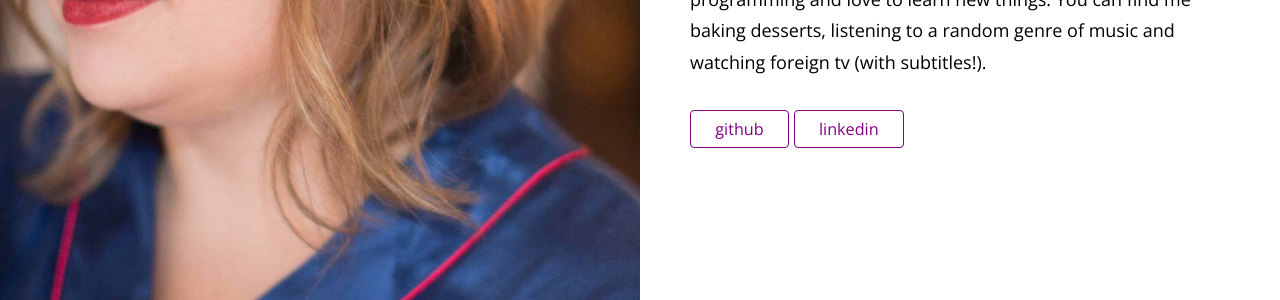
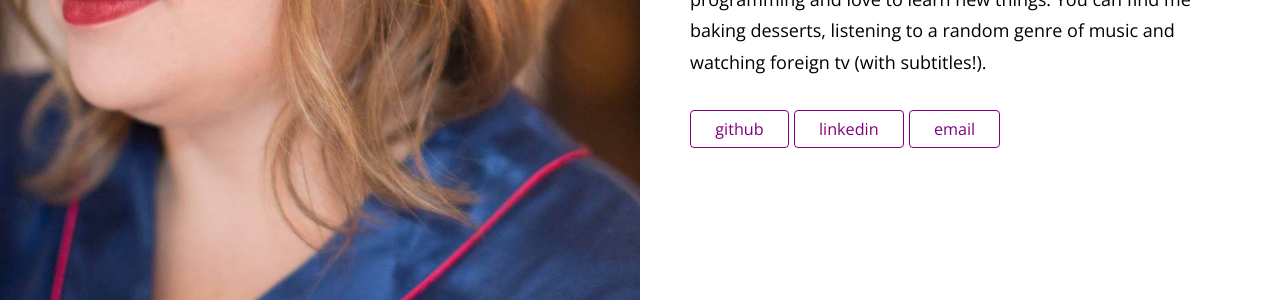
Before and after one commit to ariellacg/ariellacg.github.io, a Jekyll site: the page built from index.html, in a window 1280 px wide. Shown: the part 503-803 px from the top of the page. Built offline with Jekyll 4.4.1, drawn with Linux system fonts in a browser that asks for light colours.

Commit message:
add email

```diff
--- a/_config.yml
+++ b/_config.yml
@@ -13,6 +13,8 @@ social:
     url: https://github.com/ariellacg
   - platform: linkedin
     url: https://www.linkedin.com/in/ariellacheskisgold/
+  - platform: email
+    url: mailto:acheskisgold@gmail.com
 
 # General settings
 # url: http://brianmaierjr.github.com/uni
```
